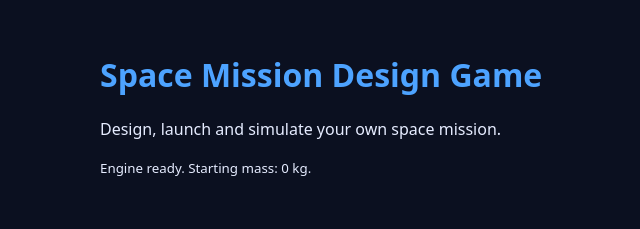
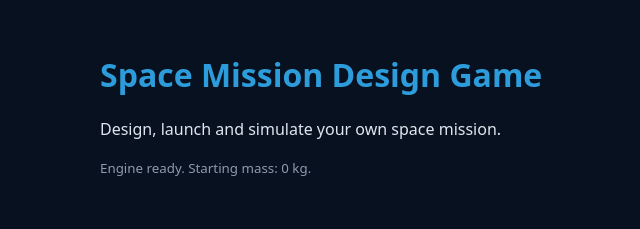
Before and after one commit to avoddigital/space-mission-design-game, a website built with Vite: page index.html in a window 1280 px wide. Shown: the whole page, without its empty margins (76-716 px from the left). Built offline with nearby package versions, Linux system fonts and the light colour scheme.

Commit message:
Add three, project folders, engine constants and color tokens

```diff
--- a/package.json
+++ b/package.json
@@ -13,5 +13,8 @@
   "devDependencies": {
     "vite": "^8.3.8",
     "vitest": "^5.1.0"
+  },
+  "dependencies": {
+    "three": "^0.187.0"
   }
 }
--- a/src/style.css
+++ b/src/style.css
@@ -1,9 +1,18 @@
 :root {
-  --bg: #0b1020;
-  --fg: #e6ecff;
-  --accent: #4da3ff;
+  /* Color tokens (PRD section 8.2) */
+  --bg: #08111f; /* space background */
+  --panel: #123a63; /* panels */
+  --sel: #2d9cdb; /* selection and main buttons */
+  --hi: #56ccf2; /* highlight and information */
+  --warn: #f2c94c; /* trade-off and attention */
+  --bad: #eb5757; /* failure and limit exceeded */
+  --good: #27ae60; /* success */
+  --text: #e0e6f0; /* main text */
+  --sub: #8e9aaf; /* secondary text */
+  --gold: #ffd166; /* best score */
+
   font-family: system-ui, -apple-system, 'Segoe UI', Roboto, sans-serif;
-  color: var(--fg);
+  color: var(--text);
   background: var(--bg);
 }
 
@@ -24,5 +33,9 @@ body {
 }
 
 h1 {
-  color: var(--accent);
+  color: var(--sel);
 }
+
+small {
+  color: var(--sub);
+}
```
Also changed, not shown: src/engine/constants.js (added, +14 -0 lines), 6 other files.
